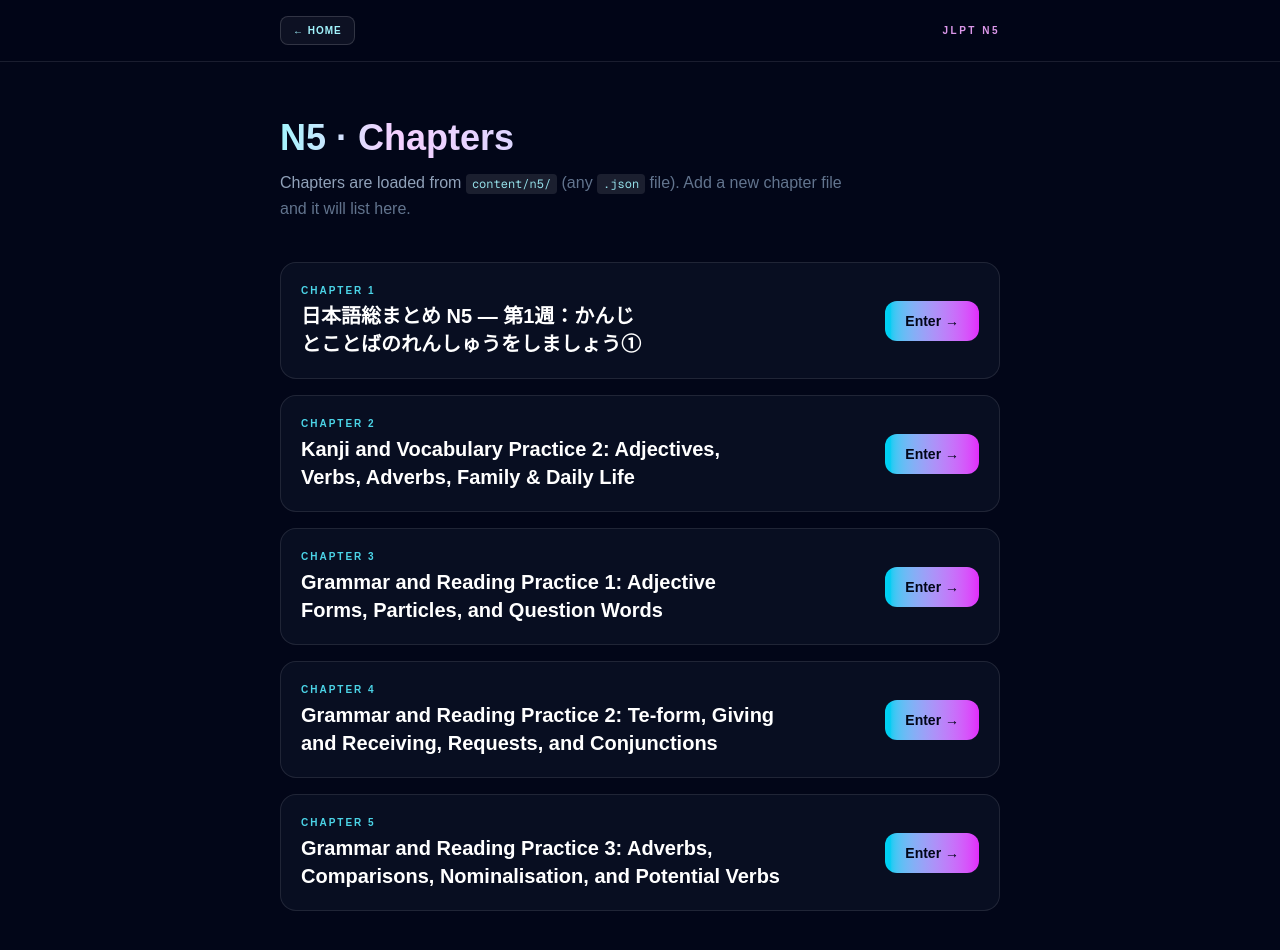
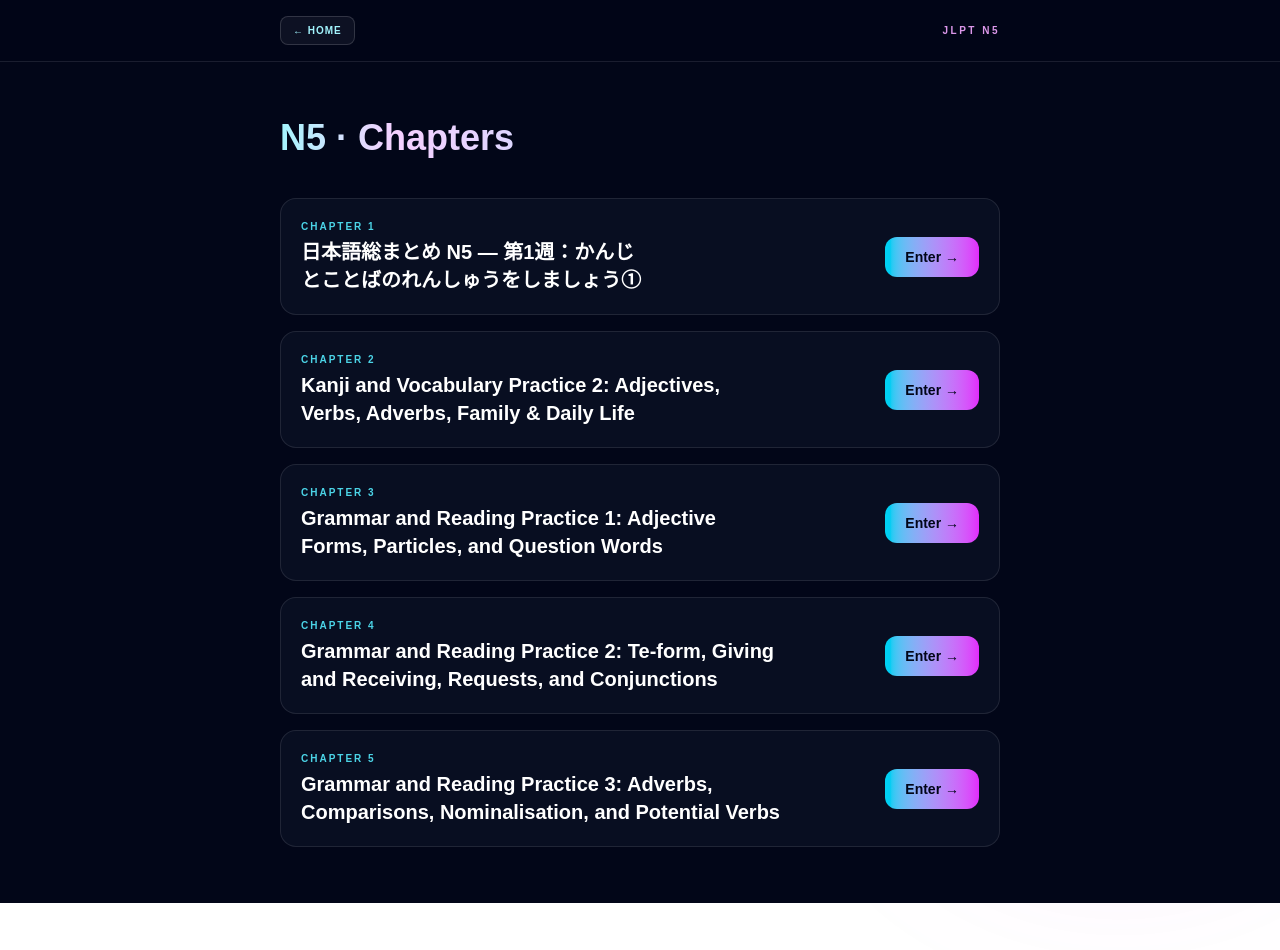
Before and after one commit to Yuvnish017/JLPT-AI, a Next.js app: page /n5 in a window 1280 px wide. Shown: the top 950 px of the page. After the commit the page ends 903 px from the top, so only its background shows below. Built offline with nearby package versions, Linux system fonts and the light colour scheme.

Commit message:
removing unnecessary line from website pages

```diff
--- a/components/chapter/LevelChapterHub.tsx
+++ b/components/chapter/LevelChapterHub.tsx
@@ -33,15 +33,6 @@ export default function LevelChapterHub({ level }: { level: string }) {
             {label} · Chapters
           </span>
         </h1>
-        <p className="mt-3 max-w-xl text-sm leading-relaxed text-slate-400 sm:text-base">
-          Chapters are loaded from{" "}
-          <code className="rounded bg-white/10 px-1.5 py-0.5 text-xs text-cyan-200/90">
-            {`content/${lv}/`}
-          </code>
-          <span className="text-slate-500"> (any </span>
-          <code className="rounded bg-white/10 px-1.5 py-0.5 text-xs text-cyan-200/90">.json</code>
-          <span className="text-slate-500"> file). Add a new chapter file and it will list here.</span>
-        </p>
 
         {chapters.length === 0 ? (
           <div className="mt-12 rounded-2xl border border-dashed border-white/20 bg-white/[0.03] px-6 py-12 text-center">
```
